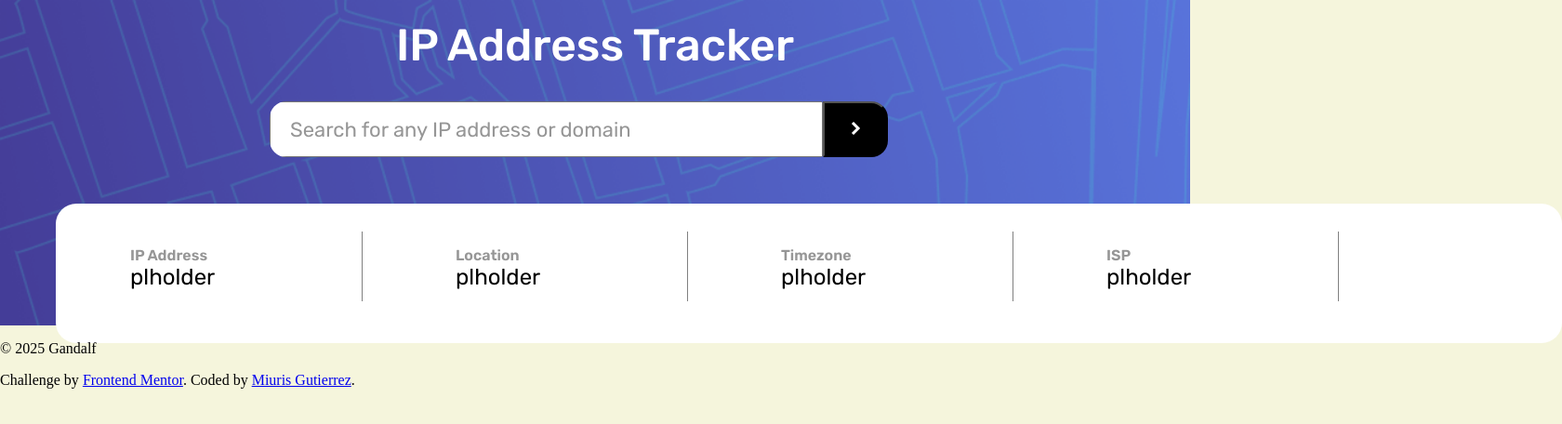
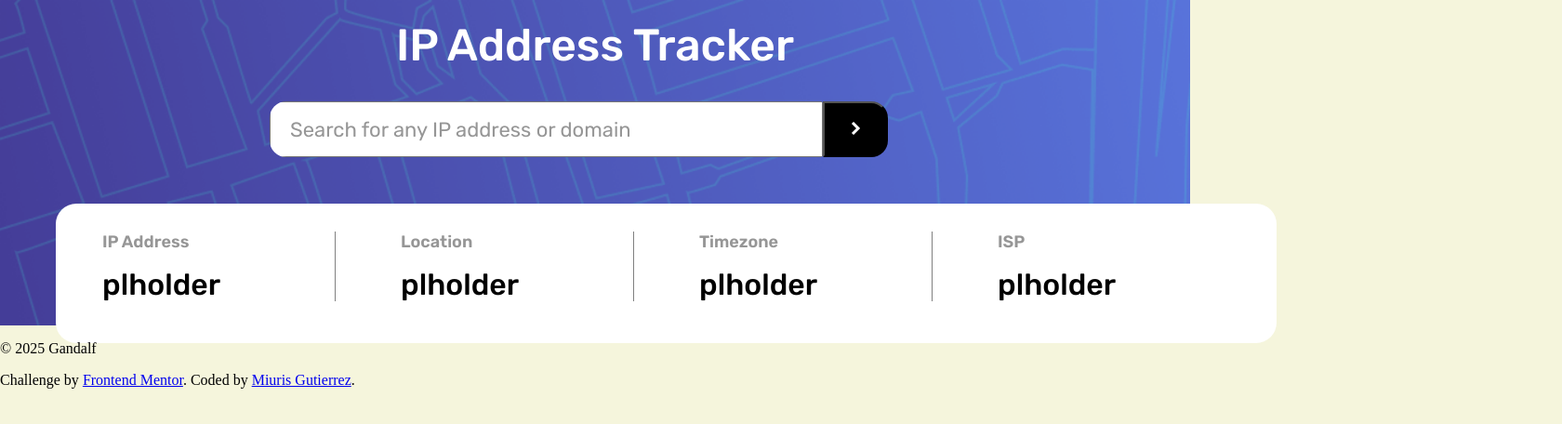
Before and after one commit to miuris/miuris.github.io, a plain HTML site: page index.html in a window 1280 px wide. Shown: the whole page at 93% size, 1680 px wide, since content can reach past the window. Drawn offline with Linux system fonts and the light colour scheme.

Commit message:
Updated styling to the display container

```diff
--- a/styles.css
+++ b/styles.css
@@ -45,7 +45,8 @@ h1 {
     font-weight: 500;
 }
 .display-container {
-    width: px;
+    width: auto;
+    max-width: 620px;
     height: 150px;
     background-color: white;
     border-radius: 22px;
@@ -53,16 +54,22 @@ h1 {
     justify-content: space-between;
     align-items: center;
     text-align: start;
-    padding-inline: 80px;
+    padding-inline: 50px;
     gap: 20px;
     margin-top: 50px;
     margin-bottom: 50px;
+    box-shadow: 0px 0px 5px black (0, 0, 0, 0);
+    margin-right: 30px;
 }
 .display {
-    width: 250px;
+    width: auto;
     height: 75px;
     margin-bottom: 1rem;
     border-right: 1px solid gray;
+}
+.display-container .display:last-child {
+    border-right: none;
+    width: auto;
 }
 .icon-arrow svg {
     width: 50px;
@@ -85,13 +92,19 @@ h1 {
     font-weight: 600;
     color: hsl(0, 0%, 59%);
     width: 250px;
+    text-align: center;
     display: flex;
-    text-align: right;
-    margin-top: 1rem;
+    margin-top: 0rem;
+    font-size: 18px;
+
+
 }
 .info {
-    font-size: 1.5rem;
+    font-size: 2rem;
     font-family: Rubik;
-    font-weight: 400;
+    font-weight: 500;
     margin-right: 5rem;
+    text-align: center;
+    margin-top: 1rem;
+    display: flex;
 }
```
